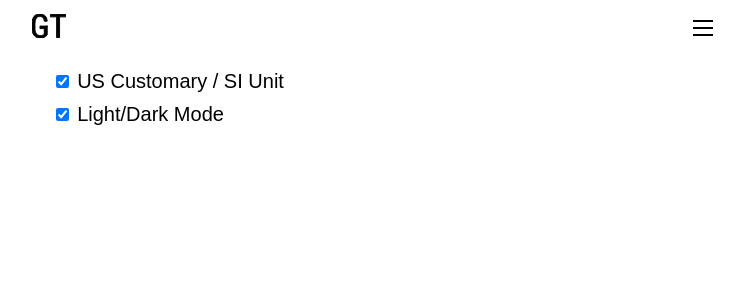
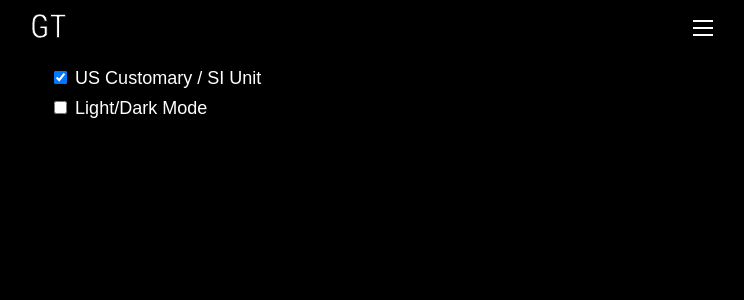
Before and after one commit to t6g/t6g.github.io, a Jekyll site: the page hc/settings.html, which Jekyll copies as it is, in a window 1280 px wide. Shown: the top 300 px of the page, without its empty margins (263-1007 px from the left). Built offline with Jekyll 4.4.1, drawn with Linux system fonts in a browser that asks for light colours.

Commit message:
Minor adjustments for laptop

```diff
--- a/hc/css/styles.css
+++ b/hc/css/styles.css
@@ -138,7 +138,7 @@ fieldset span input[type="number"], select {
 /* Medium devices (landscape tablets, 768px and up) */
 @media only screen and (min-width: 768px) {
     body {
-        font-size: 20px;
+        font-size: 18px;
         max-width: 700px;
     }
 }
--- a/hc/js/model/openchannel.js
+++ b/hc/js/model/openchannel.js
@@ -1,6 +1,6 @@
 var oc = {
     isUSCustomary : true,
-    isLightMode: true,
+    isLightMode: false,
 
     KuUS : 1.487,
     KuSI : 1.0,
--- a/hc/js/view/circ.js
+++ b/hc/js/view/circ.js
@@ -1,7 +1,7 @@
 // JavaScript source code
 'use strict'
 
-const circ = new CircularChannel(24, 0.01, 0.013, 1.88);
+const circ = new CircularChannel(24, 0.01, 0.013, 1.0);
 
 window.onload = function () {
 
--- a/hc/js/view/elli.js
+++ b/hc/js/view/elli.js
@@ -1,7 +1,7 @@
 // JavaScript source code
 'use strict'
 
-const elli = new EllipticalChannel(12, 18, 0.01, 0.013, 0.5);
+const elli = new EllipticalChannel(18, 12, 0.01, 0.013, 0.5);
 
 window.onload = function () {
 
```
Also changed, not shown: hc/images/chart.svg.
